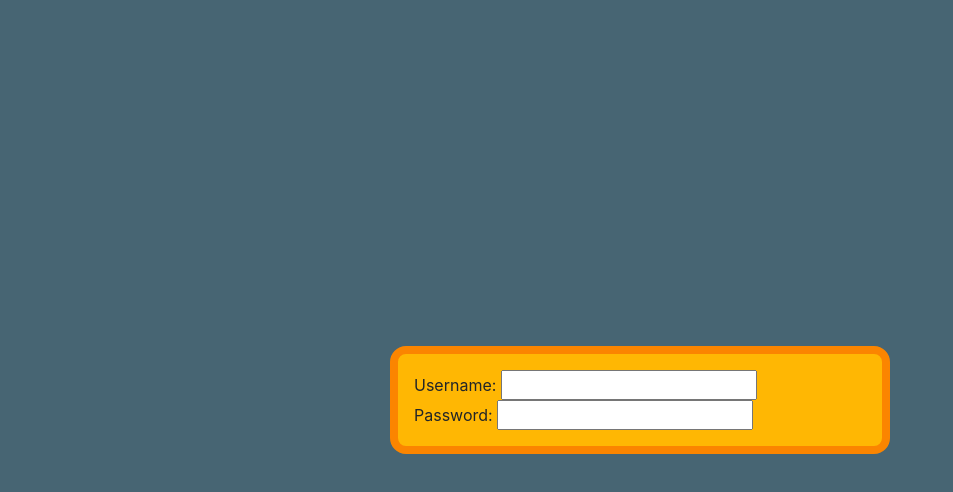
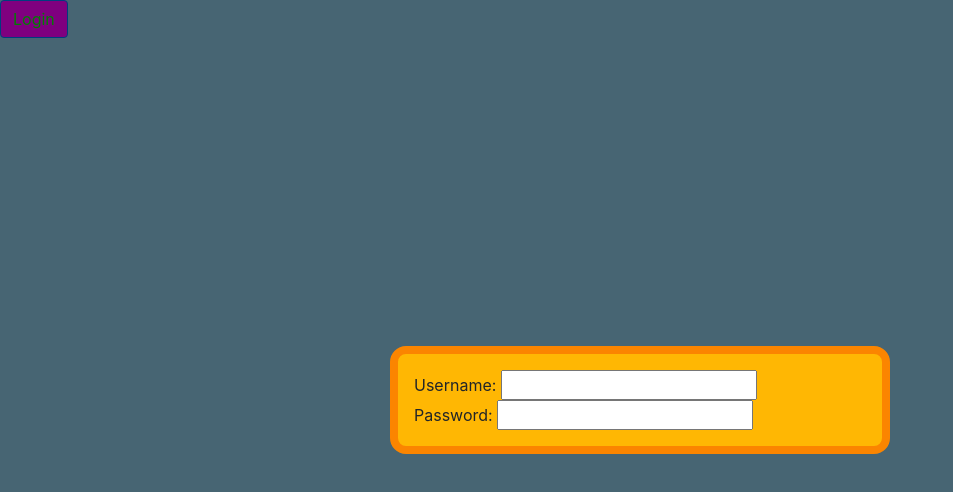
Before and after one commit to blakdragon39/CodenameMapleWebsite, a React (Create React App) app: page / in a window 1280 px wide. Shown: the top 492 px of the page, without its empty margins (0-953 px from the left). Built offline with nearby package versions, Linux system fonts and the light colour scheme.

Commit message:
Added login button

```diff
--- a/src/App.css
+++ b/src/App.css
@@ -2,3 +2,8 @@ body {
     background-color: #8ecae6;
     height: 100vh;
 }
+
+.btn {
+    color: #00ff00;
+    background-color: #ff00ff;
+}
--- a/src/App.js
+++ b/src/App.js
@@ -1,19 +1,16 @@
-import React, { useState } from 'react'
+import React from 'react'
 import 'bootstrap/dist/css/bootstrap.min.css'
 import './App.css'
-import LoginForm from './LoginForm'
+
+import Home from './home/Home'
 
 const style = {
 }
 
 function App() {
-    const [ loginVisible, setLoginVisible ] = useState(true)
-
     return (
         <div style={style}>
-            <LoginForm
-                visible={loginVisible}
-                setVisible={setLoginVisible}/>
+            <Home />
         </div>
     )
 }
--- a/src/components/Surround.css
+++ /dev/null
@@ -1,6 +0,0 @@
-const style = {
-    background: theme.colors.primary,
-    padding: 16,
-    border: `8px solid ${theme.colors.primaryHighlight}`,
-    borderRadius: 16
-}
--- /dev/null
+++ b/src/home/Home.js
@@ -0,0 +1,18 @@
+import React, { useState } from 'react'
+import Button from 'react-bootstrap/Button'
+import LoginForm from '../LoginForm'
+
+const Home = () => {
+    const [ loginVisible, setLoginVisible ] = useState(true)
+
+    return (
+        <div>
+            <Button onClick={() => setLoginVisible(true)}>Login</Button>
+            <LoginForm
+                setVisible={setLoginVisible}
+                visible={loginVisible} />
+        </div>
+    )
+}
+
+export default Home
```
